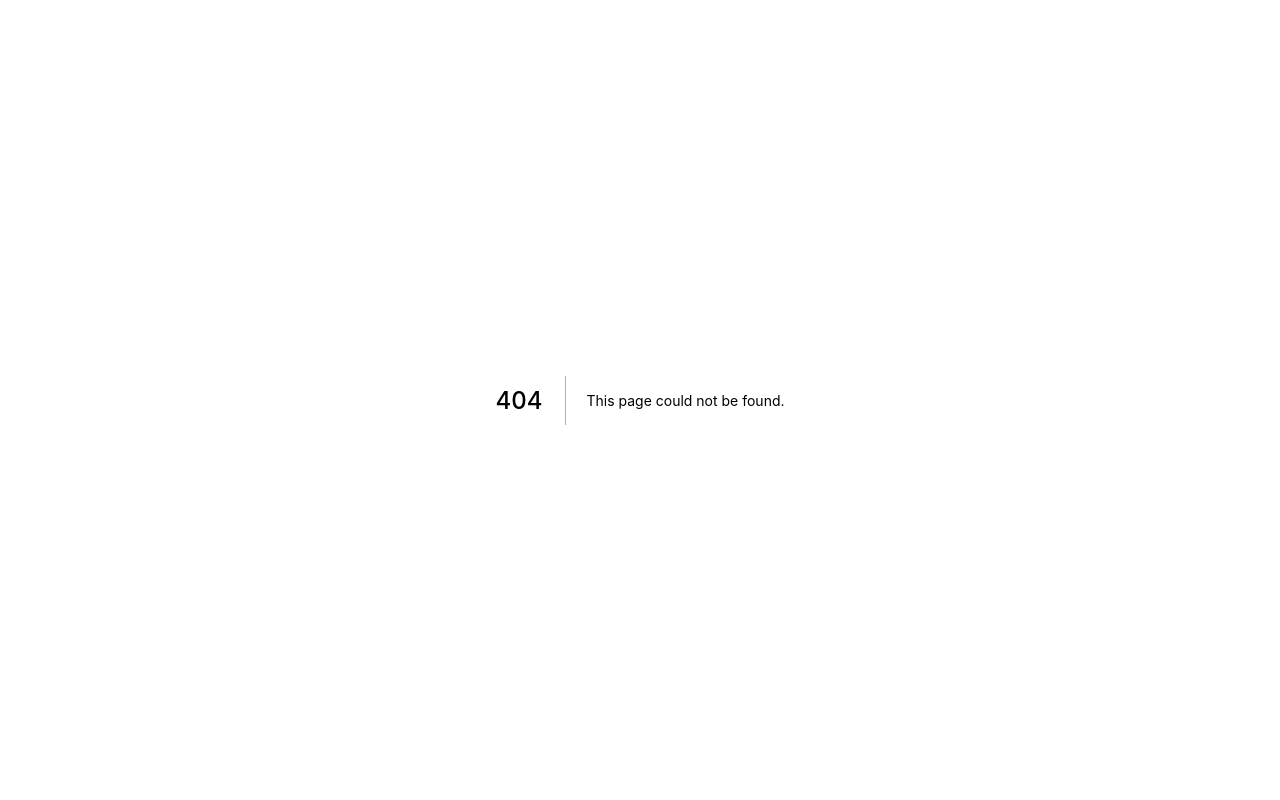
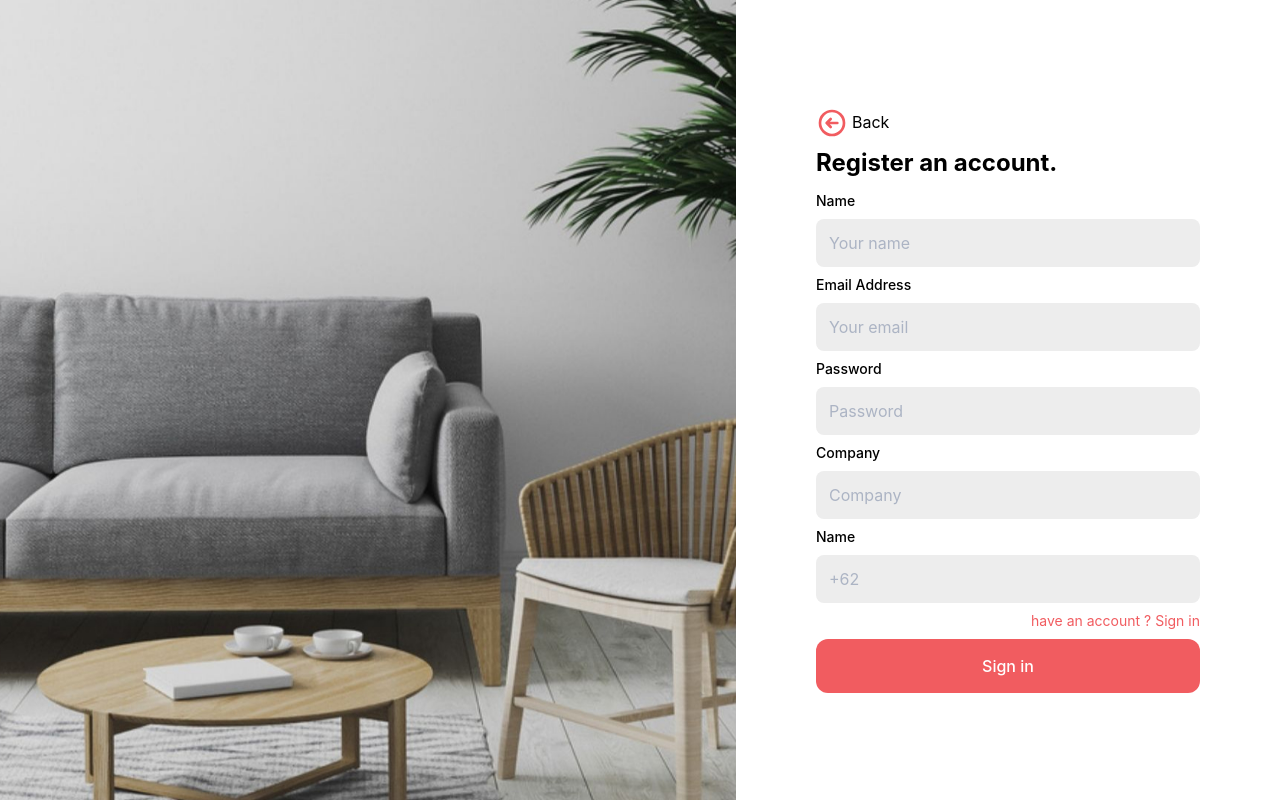
Before and after one commit to Sewakantor/frontend, a Next.js app: page /register in a window 1280 px wide. Before the commit this address had no page. Built offline with nearby package versions, Linux system fonts and the light colour scheme.

Commit message:
[ADD] Register Page

```diff
--- /dev/null
+++ b/pages/register/index.js
@@ -0,0 +1,8 @@
+import FormRegister from '../../components/FormRegister'
+export default function index() {
+    return (
+        <div>
+            <FormRegister/>
+        </div>
+    )
+}
```
